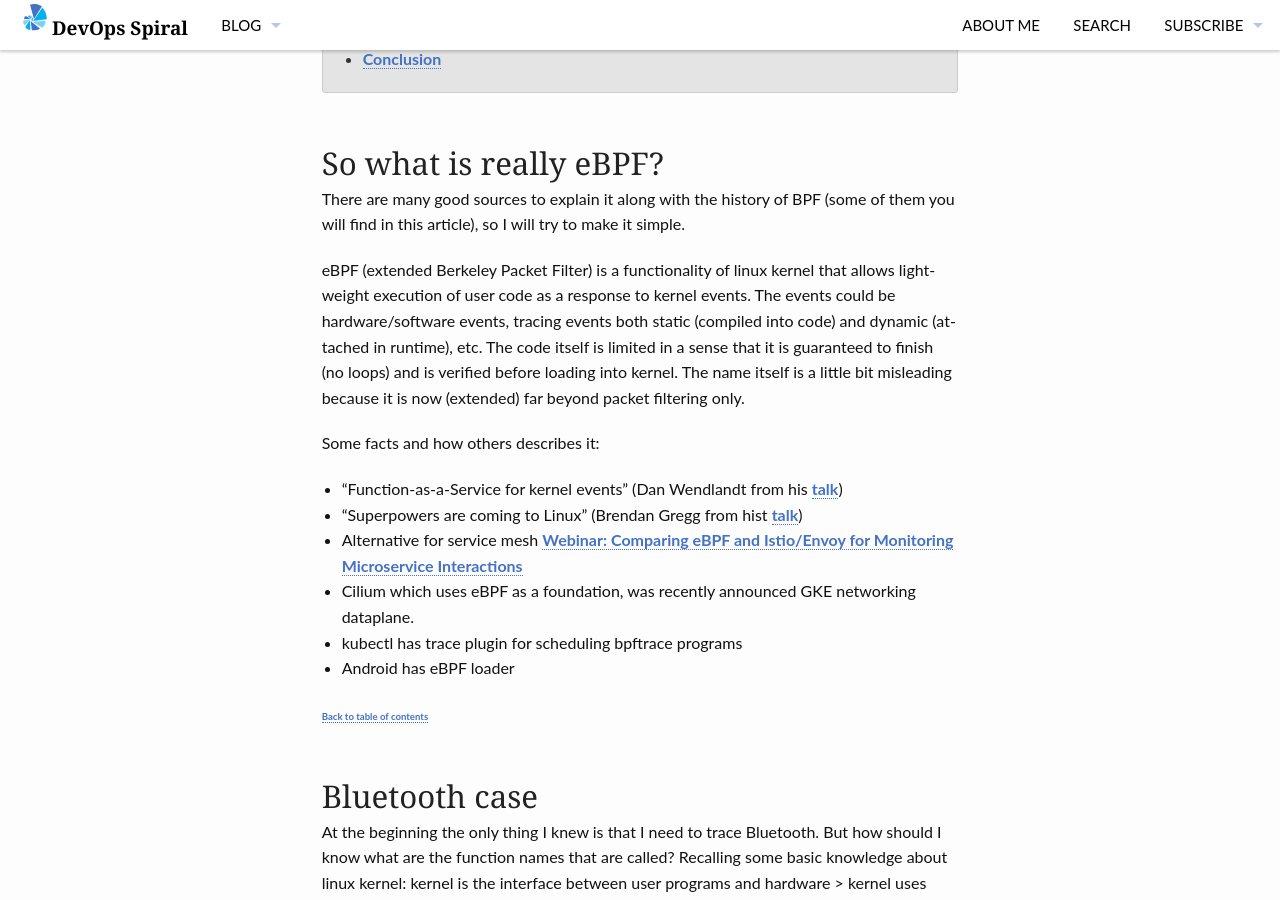
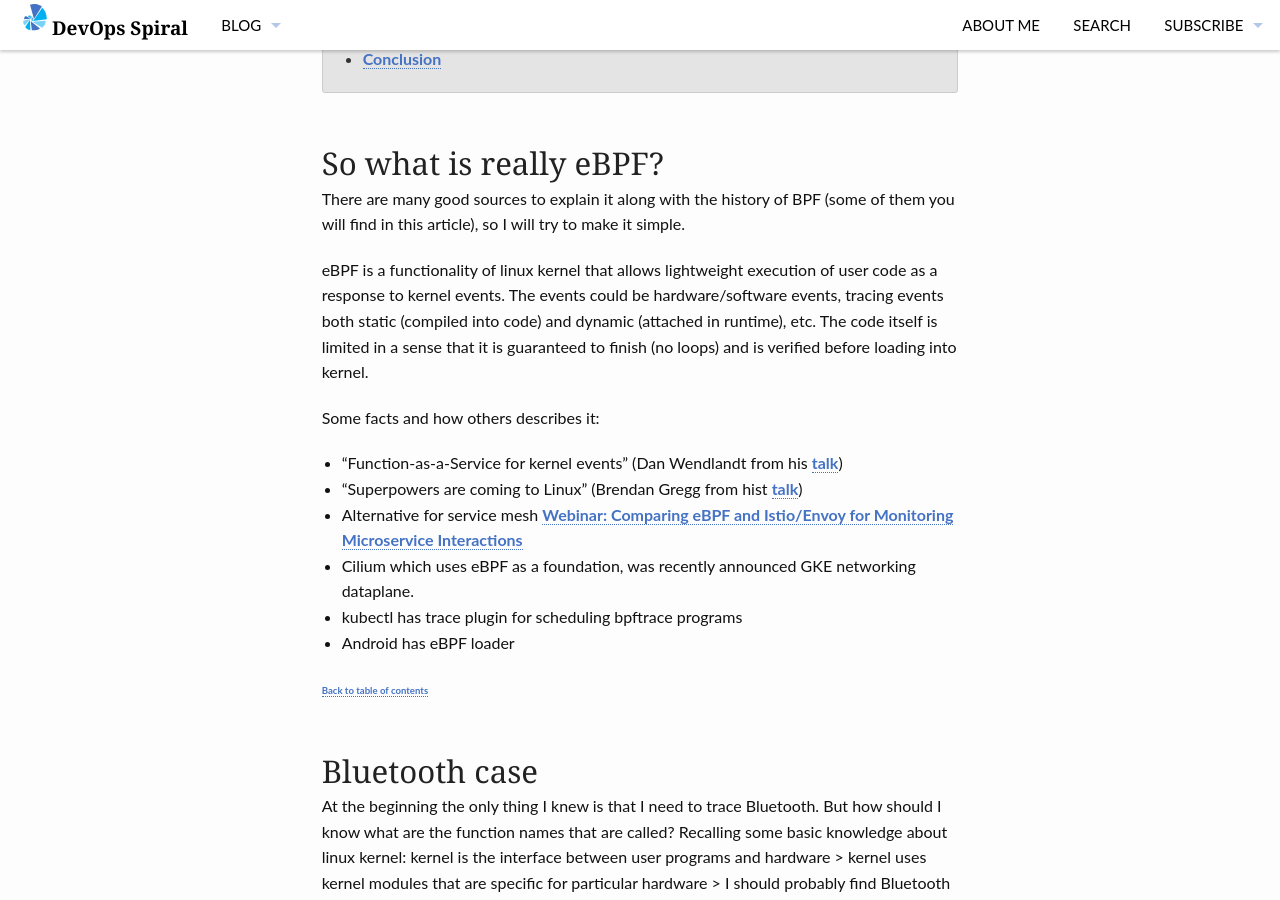
Before and after one commit to devopsspiral/devopsspiral.github.io, a Jekyll site: the page built from _posts/2020-09-08-ebpf-unlock.md, in a window 1280 px wide and 900 px high, scrolled down 958 px. Built offline with Jekyll 4.4.1, drawn with Linux system fonts in a browser that asks for light colours.

Commit message:
get rid of acronym explanation.

```diff
--- a/_posts/2020-09-08-ebpf-unlock.md
+++ b/_posts/2020-09-08-ebpf-unlock.md
@@ -33,7 +33,7 @@ I heard "eBPF" so many times in recent days that I've decided to give it a try.
 ## So what is really eBPF?
 There are many good sources to explain it along with the history of BPF (some of them you will find in this article), so I will try to make it simple.
 
-eBPF (extended Berkeley Packet Filter) is a functionality of linux kernel that allows lightweight execution of user code as a response to kernel events. The events could be hardware/software events, tracing events both static (compiled into code) and dynamic (attached in runtime), etc. The code itself is limited in a sense that it is guaranteed to finish (no loops) and is verified before loading into kernel. The name itself is a little bit misleading because it is now (extended) far beyond packet filtering only.
+eBPF is a functionality of linux kernel that allows lightweight execution of user code as a response to kernel events. The events could be hardware/software events, tracing events both static (compiled into code) and dynamic (attached in runtime), etc. The code itself is limited in a sense that it is guaranteed to finish (no loops) and is verified before loading into kernel.
 
 Some facts and how others describes it:
 
```
Also changed, not shown: _posts/2020-10-21-bcc-tools.md (+1 -1 lines).
